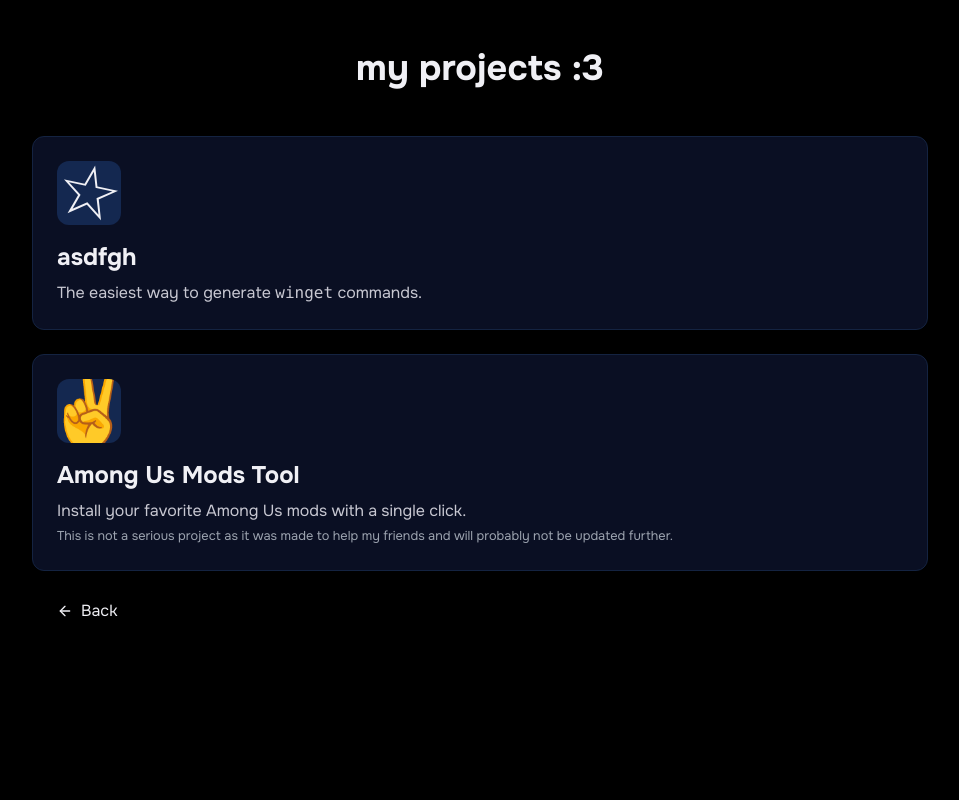
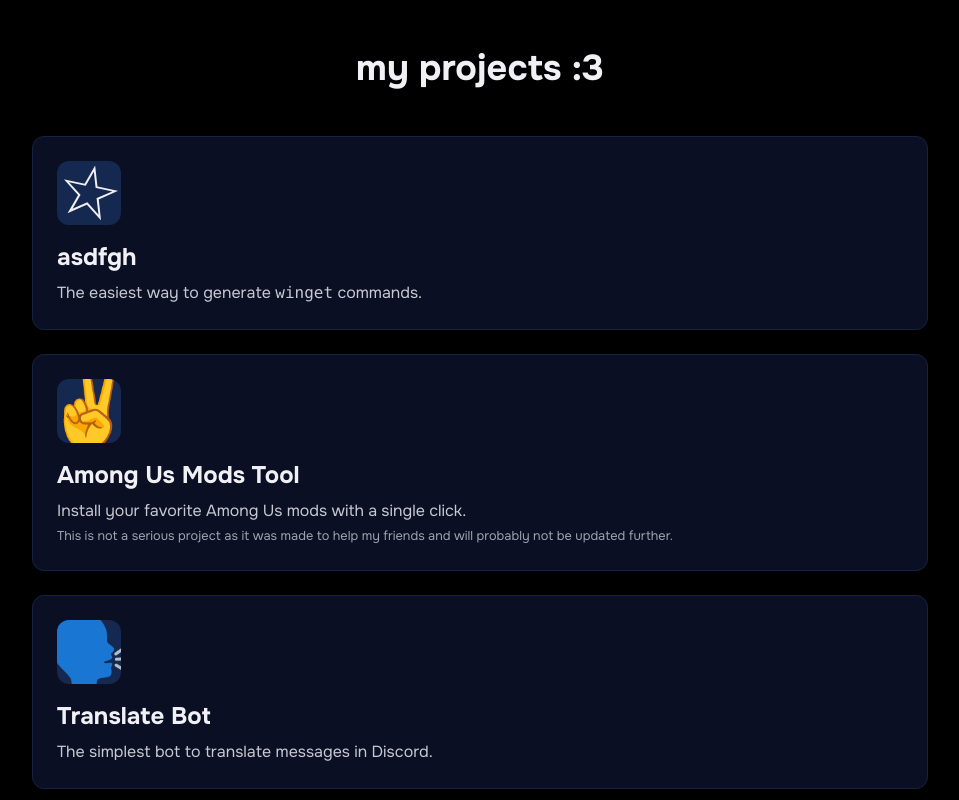
Before and after one commit to letruxux/bio, a Next.js app: page /p in a window 1280 px wide. Shown: the whole page, without its empty margins (160-1119 px from the left). Built offline with nearby package versions, Linux system fonts and the light colour scheme.

Commit message:
projects no git

```diff
--- a/src/app/p/[name]/page.tsx
+++ b/src/app/p/[name]/page.tsx
@@ -208,6 +208,7 @@
               <ExternalLink className="w-4 h-4" />
               View
             </a>
+            {data.git && (
               <a
                 className="flex items-center gap-2 bg-surface-light hover:bg-blue-hl px-6 py-3 rounded-lg transition-colors border border-border-subtle action-button"
                 href={data.git}
@@ -216,6 +217,7 @@
                 <Github className="w-4 h-4" />
                 Source Code
               </a>
+            )}
           </div>
         </div>
         <a
--- a/src/components/projects.tsx
+++ b/src/components/projects.tsx
@@ -1,4 +1,20 @@
-export const projects = {
+import { JSX } from "react";
+
+interface Project {
+  bannerImage: string;
+  title: string;
+  description: JSX.Element | string;
+  techStack: string[];
+  icon: JSX.Element | string;
+  url: string;
+  git?: string;
+  time: {
+    start: Date;
+    release: Date;
+  };
+}
+
+export const projects: { [key: string]: Project } = {
   asdfgh: {
     bannerImage: "",
     title: "asdfgh",
@@ -30,11 +46,24 @@
     ),
     techStack: ["Python", "Tkinter", "GitHub API", "PyInstaller"],
     icon: <span className="text-7xl">✌</span>,
-    url: "https://github.com/letruxux/tou-crewlink-install/releases",
-    git: "https://github.com/letruxux/tou-crewlink-install",
+    url: "https://github.com/letruxux/tou-crewlink-install",
+    /* git: "https://github.com/letruxux/tou-crewlink-install", */
     time: {
       start: new Date("2025-01-01"),
       release: new Date("2025-01-03"),
     },
   },
+  "translate-bot-djs": {
+    bannerImage: "",
+    title: "Translate Bot",
+    description: <span>The simplest bot to translate messages in Discord.</span>,
+    techStack: ["Typescript", "Bun", "discord.js"],
+    icon: <span className="text-7xl -rotate-2">🗣️</span>,
+    url: "https://github.com/letruxux/translate-bot-djs",
+    /* git: "https://github.com/letruxux/translate-bot-djs", */
+    time: {
+      start: new Date("2024-11-24"),
+      release: new Date("2024-11-24"),
+    },
+  },
 };
```
Lines whose indentation alone changed are shown as unchanged.
